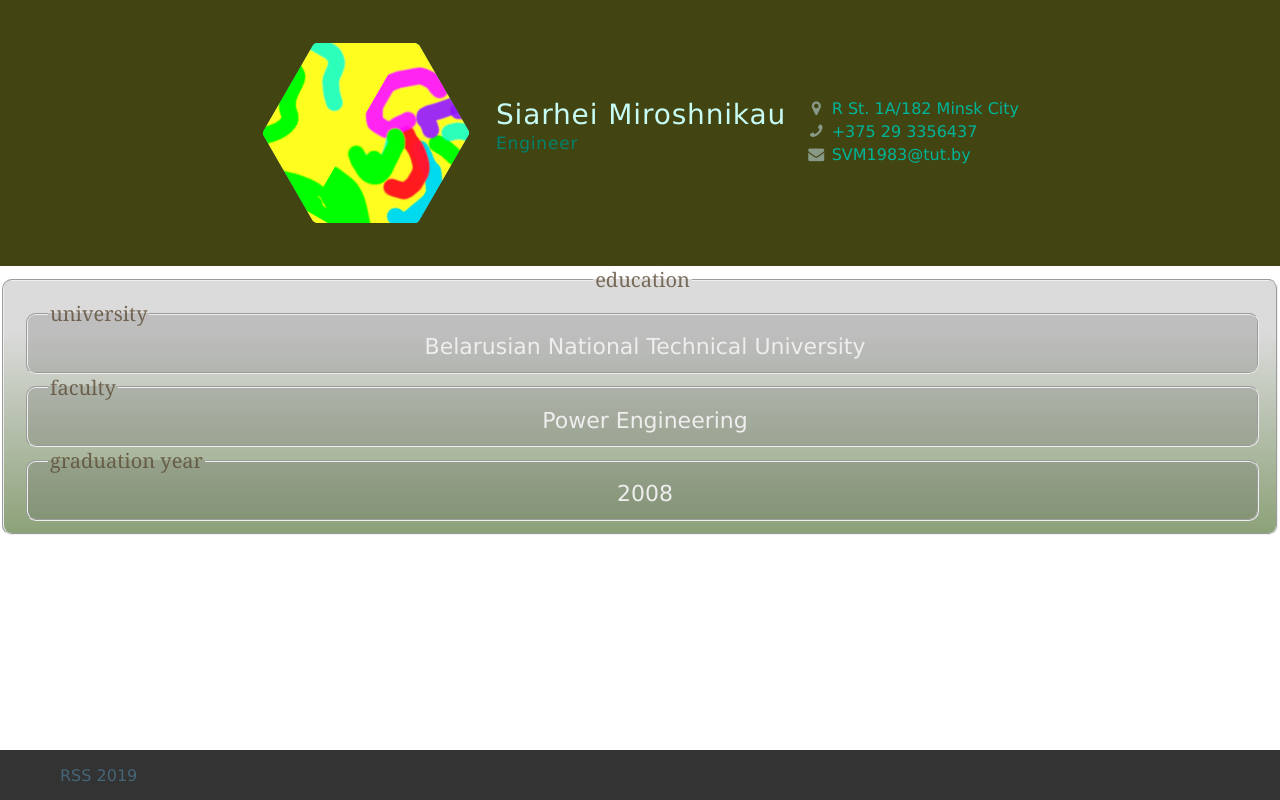
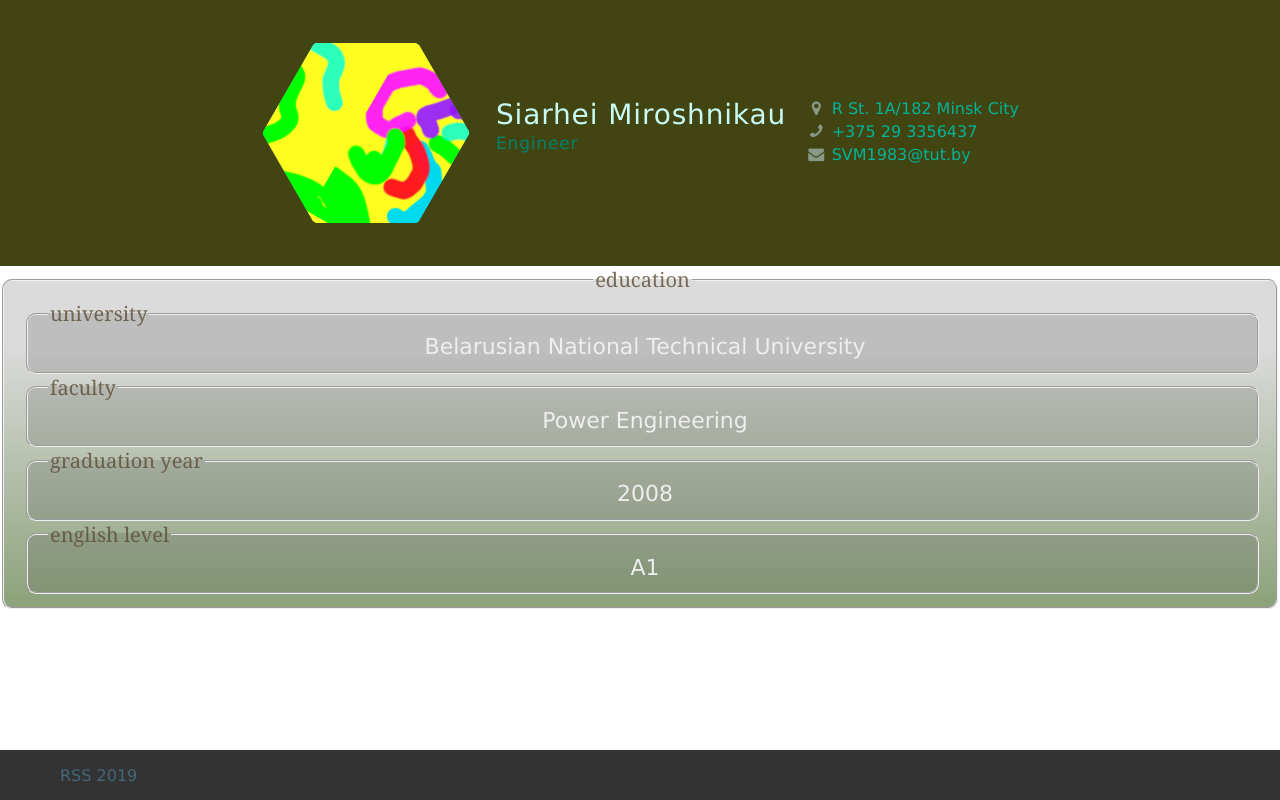
Before and after one commit to sergmi/rsschool-2019Q1-cv, a plain HTML site: page index.html in a window 1280 px wide. Drawn offline with Linux system fonts and the light colour scheme.

Commit message:
HTML, CSS & Git Basics/fix: add english level

```diff
--- a/index.html
+++ b/index.html
@@ -62,6 +62,10 @@
 					<legend>graduation year</legend>
 					<span>2008</span>
 				</fieldset>
+				<fieldset>
+					<legend>english level</legend>
+					<span>A1</span>
+				</fieldset>
 			</fieldset>
 		</main>
 		<div class="empty-block">
```
